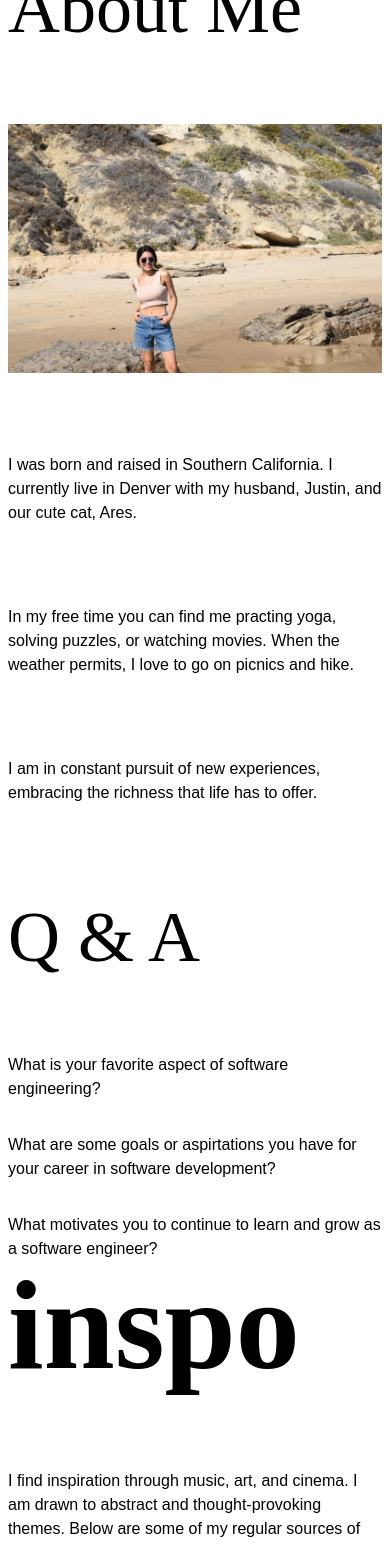
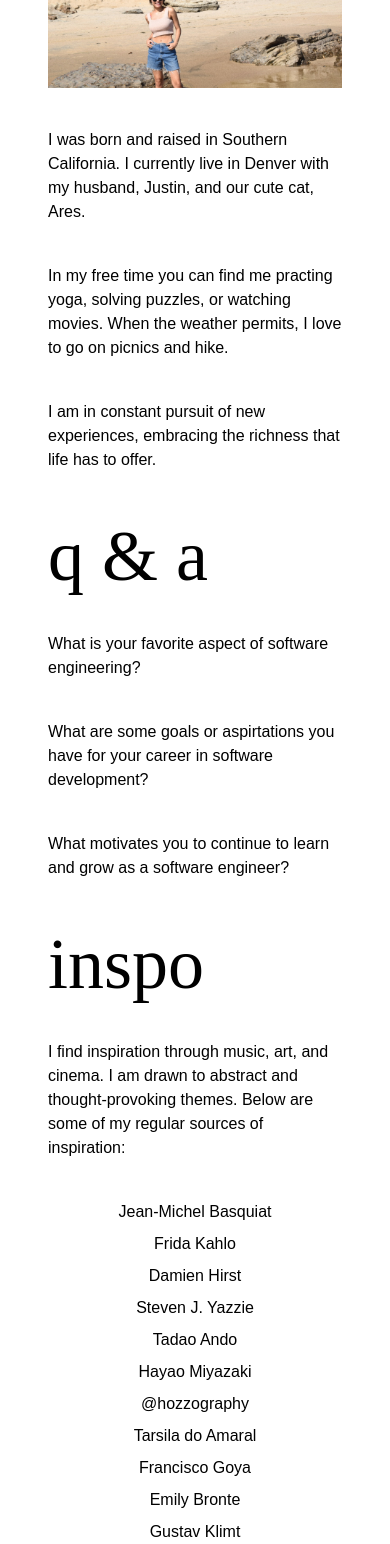
Before and after one commit to samanthacabrera/portfolio, a React (Create React App) app: page /about in a window 390 px wide. Shown: the part 340-1884 px from the top of the page. Built offline with nearby package versions, Linux system fonts and the light colour scheme.

Commit message:
updated responsive styling

```diff
--- a/src/App.js
+++ b/src/App.js
@@ -1,13 +1,13 @@
 import React from 'react';
 import { BrowserRouter as Router, Route, Switch } from "react-router-dom";
 import Navbar from './Navbar';
-import Home from './Home';
+import Hero from './Hero';
 import Welcome from './Welcome';
 import Skills from './Skills';
 import Intro from './Intro';
 import Projects from './Projects';
 import Blog from './Blog';
-import AboutMe from './AboutMe';
+import Bio from './Bio';
 import QandA from './Questions';
 import Inspo from './Inspo';
 import './tailwind.css';
@@ -22,21 +22,17 @@ function App() {
         <Navbar />
         <Switch>
           <Route exact path="/">
-            <div className="md:px-[10rem] md:py-[20rem] py-[15rem] px-2">
-              <Home />
+            <Hero />
             <Welcome />
             <Intro />
             <Projects />
             <Skills />
             <Blog />
-            </div>
           </Route>
           <Route path="/about">
-            <div className="md:px-[10rem] md:py-[20rem] py-[15rem] px-2">
-              <AboutMe />
+            <Bio />
             <QandA />
             <Inspo />
-            </div>
           </Route>
         </Switch>
       </section>
--- a/src/AboutMe.js
+++ b/src/Bio.js
@@ -1,10 +1,10 @@
 import React from "react";
 import me from "./IMG_0897.JPG";
 
-function AboutMe() {
+function Bio() {
   return (
-    <div className="space-y-20">
-      <h2 className="subHeading pt-0 md:pt-24 md:pb-12  md:text-9xl text-7xl lineheight">All <br /> About Me </h2>
+    <div className="space-y-10 md:m-40 m-12">
+      <h2 className="subHeading lowercase md:text-9xl text-7xl">All <br /> About Me </h2>
       <img src={me} alt="Me" />
       <p>I was born and raised in Southern California. I currently live in Denver with my husband, Justin, and our cute
         cat, Ares.</p>
@@ -15,4 +15,4 @@ function AboutMe() {
   )
 }
 
-export default AboutMe
+export default Bio
--- a/src/Blog.js
+++ b/src/Blog.js
@@ -36,7 +36,7 @@ function Blog() {
         if (blog.items) {
             return blog.items.map((post, index) => (
                 <div key={index}>
-                    <div className='card-body p-4'>
+                    <div className='card-body'>
                         <h1 className='card-title text-lg mb-4 hover:underline decoration-current'>
                             <a href={post.link} className='postTitle' rel='noreferrer' target='_blank'>{post.title}</a>
                         </h1>
@@ -49,11 +49,9 @@ function Blog() {
     };
 
     return (
-        <div id="blog" className="blogs">
-            <div className="subHeading pt-24 md:pb-12  md:text-9xl text-7xl lineheight">Check this out</div>
-            <div className='space-y-10'>
-                {blog.isLoading ? 'Loading...' : displayBlogs()}
-            </div>
+        <div id="blog" className="space-y-20 md:m-40 m-12">
+            <h2 className="subHeading lowercase md:text-9xl text-7xl">Check this out</h2>
+            {blog.isLoading ? 'Loading...' : displayBlogs()}
         </div>
     );
 }
--- /dev/null
+++ b/src/Hero.js
@@ -0,0 +1,14 @@
+import React from "react";
+
+function Hero() {
+  return (
+    <div className="w-screen h-screen flex items-center justify-center">
+      <h1>
+        Hello world, <br />
+        my name is Sam!
+      </h1>
+    </div>
+  );
+}
+
+export default Hero;
--- a/src/Home.js
+++ /dev/null
@@ -1,36 +0,0 @@
-import React, { useRef, useEffect } from "react";
-
-function Home() {
-  const contentRef = useRef(null);
-
-  useEffect(() => {
-    const handleMouseMove = (event) => {
-      const content = contentRef.current;
-      const { clientX, clientY } = event;
-      const centerX = window.innerWidth / 2;
-      const centerY = window.innerHeight / 2;
-      const offsetX = (clientX - centerX) / 5;
-      const offsetY = (clientY - centerY) / 5;
-
-      content.style.transform = `translate(${offsetX}px, ${offsetY}px)`;
-    }
-    window.addEventListener("mousemove", handleMouseMove);
-    return () => {
-      window.removeEventListener("mousemove", handleMouseMove);
-      window.removeEventListener("mousemove", handleMouseMove);
-    };
-  }, []);
-
-  return (
-    <>
-      <div id="home" className="w-screen h-screen flex items-center justify-center" ref={contentRef}>
-        <div className="content overflow-hidden w-fit h-fit">
-          <h1>Hello World,</h1>
-          <h2>I'm Sam!</h2>
-        </div>
-      </div>
-    </>
-  );
-}
-
-export default Home;
--- a/src/Inspo.js
+++ b/src/Inspo.js
@@ -2,11 +2,11 @@ import React from "react";
 
 function Inspo() {
   return (
-    <div className="space-y-20">
-      <h2 className="subHeading font-bold text-9xl lowercase">Inspo</h2>
+    <div className="space-y-10 md:m-40 m-12">
+      <h2 className="subHeading lowercase md:text-9xl text-7xl">Inspo</h2>
       <p>I find inspiration through music, art, and cinema. I am drawn to abstract and thought-provoking themes. Below are some of my regular sources of inspiration:</p>
 
-      <ul className="space-y-2">
+      <ul className="text-center space-y-2">
         <li>Jean-Michel Basquiat</li>
         <li>Frida Kahlo</li>
         <li>Damien Hirst</li>
--- a/src/Intro.js
+++ b/src/Intro.js
@@ -2,8 +2,8 @@ import React from "react";
 
 function Intro() {
   return (
-    <div id="intro" className="space-y-20">
-      <h2 className="subHeading pt-24 md:pb-12 md:text-9xl text-7xl">Who am I</h2>
+    <div className="space-y-20 md:m-40 m-12">
+      <h2 className="subHeading lowercase md:text-9xl text-7xl">Who am I</h2>
       <p> I am a full-stack software engineer based in Denver. I am dedicated to driving positive change and making
         meaningful contributions to our digital world. </p>
       <p> I am equipped with a diverse skill set of programming languages and frameworks, including HTML, CSS,
--- a/src/Projects.js
+++ b/src/Projects.js
@@ -3,8 +3,8 @@ import PyFlows from "./PyFlows";
 
 function Projects() {
     return (
-        <div>
-            <h2 className="subHeading font-bold text-9xl lowercase">Projects</h2>
+        <div className="space-y-20 md:m-40 m-12">
+            <h2 className="subHeading lowercase md:text-9xl text-7xl">Projects</h2>
             <PyFlows />
         </div>
     )
--- a/src/PyFlows.js
+++ b/src/PyFlows.js
@@ -2,14 +2,13 @@ import React from "react";
 
 function PyFlows() {
     return (
-        <div>
+        <div className="space-y-2">
             <h3 className="text-4xl py-8">Py Flows</h3>
             <h6>April 2024 </h6>
             <a href="https://github.com/samanthacabrera/Py_Flows" target="_blank" rel="noreferrer"
-                className="text-decoration-line: underline">download code</a>
-
+                className="text-decoration-line hover:underline">download code</a>
             <div className="space-y-2">
-                <p className="">Below, I've outlined some key insights into the development and core functionalities of Py
+                <p>Below, I've outlined some key insights into the development and core functionalities of Py
                     Flows:</p>
                 <p className="font-semibold">Understanding Yoga Sequences and Their Structure</p>
                 <p>Py Flows was developed with a clear understanding of yoga's structural elements, drawing inspiration from the
--- a/src/Questions.js
+++ b/src/Questions.js
@@ -2,13 +2,13 @@ import React from "react";
 
 function QandA() {
   return (
-    <div className="space-y-20">
-      <h2 className="subHeading pt-24 md:pb-12  md:text-9xl text-7xl">Q & A</h2>
-      <ul className="space-y-8">
-        <li>What is your favorite aspect of software engineering?</li>
-        <li>What are some goals or aspirtations you have for your career in software development?</li>
-        <li>What motivates you to continue to learn and grow as a software engineer?</li>
-      </ul>
+    <div className="space-y-10 md:m-40 m-12">
+      <h2 className="subHeading lowercase md:text-9xl text-7xl">Q & A</h2>
+
+      <p>What is your favorite aspect of software engineering?</p>
+      <p>What are some goals or aspirtations you have for your career in software development?</p>
+      <p>What motivates you to continue to learn and grow as a software engineer?</p>
+
     </div>
   )
 }
--- a/src/Skills.js
+++ b/src/Skills.js
@@ -34,13 +34,13 @@ function Skills() {
   const skillRows = chunkSkills(skills, 2);
 
   return (
-    <div id="skills">
-      <h2 className="subHeading pt-24 md:pb-12 md:text-9xl text-7xl">Skillset</h2>
+    <div className="space-y-20 md:m-40 m-12">
+      <h2 className="subHeading lowercase md:text-9xl text-7xl">Skillset</h2>
 
       {skillRows.map((row) => (
         <ul className="flex flex-row justify-between">
           {row.map((skill) => (
-            <li className="py-2 px-3">
+            <li>
               {skill}
             </li>
           ))}
--- a/src/Welcome.js
+++ b/src/Welcome.js
@@ -2,8 +2,8 @@ import React from "react";
 
 function Welcome() {
     return (
-        <div className="text-center space-y-80 md:mx-48 mx-2">
-            <p>Welcome to my personal website, <br />an amalgam of everything that makes me... <br />well me. </p>
+        <div className="space-y-20 md:m-40 m-12">
+            <p>Welcome to my personal website, an amalgam of everything that makes me... well me. </p>
             <p>As you scroll, you'll uncover demos, blog posts, and project walkthroughs all centered around my work as a
                 full-stack web developer.</p>
             <p>(Please Scroll Responsibly)</p>
```
Lines whose indentation alone changed are shown as unchanged.
